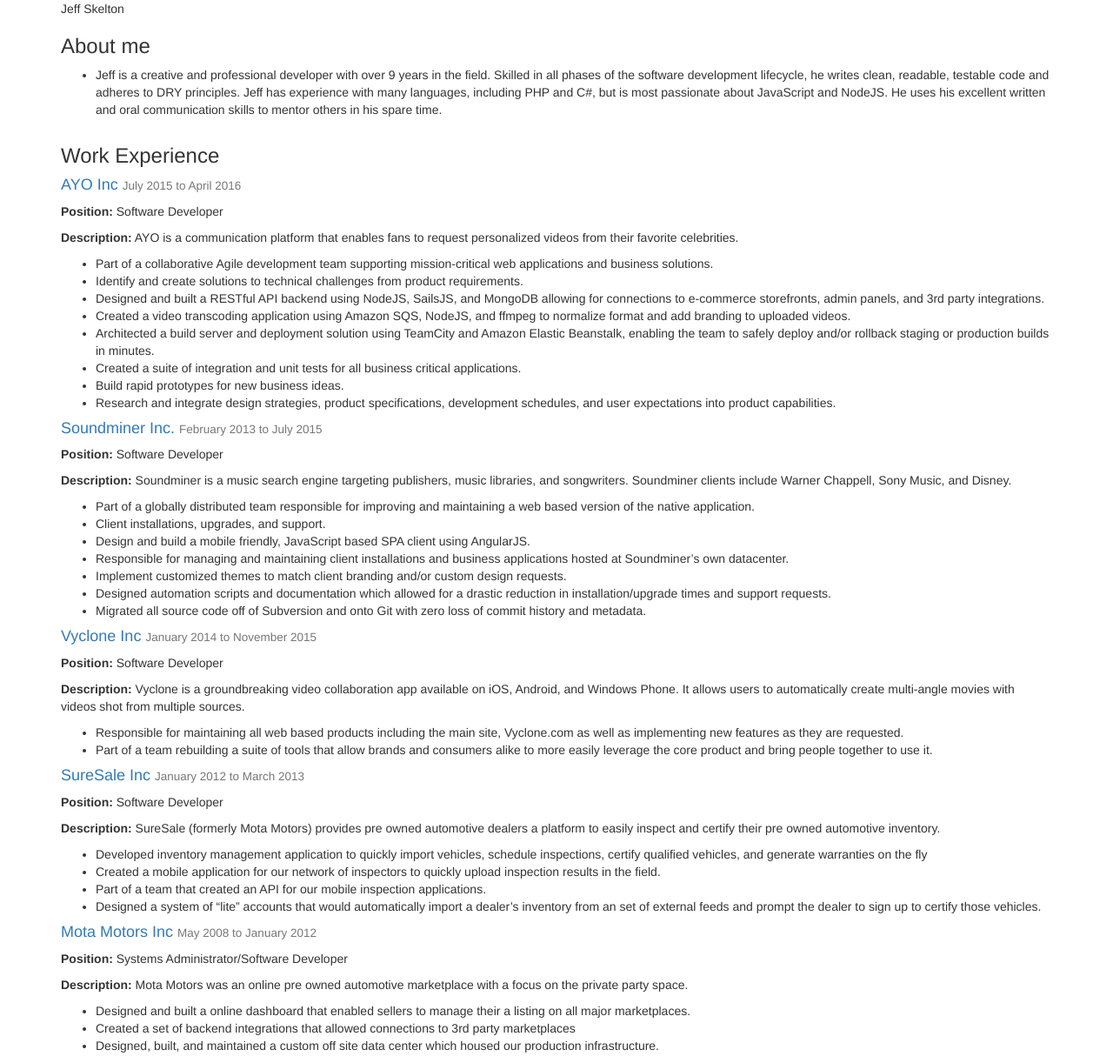
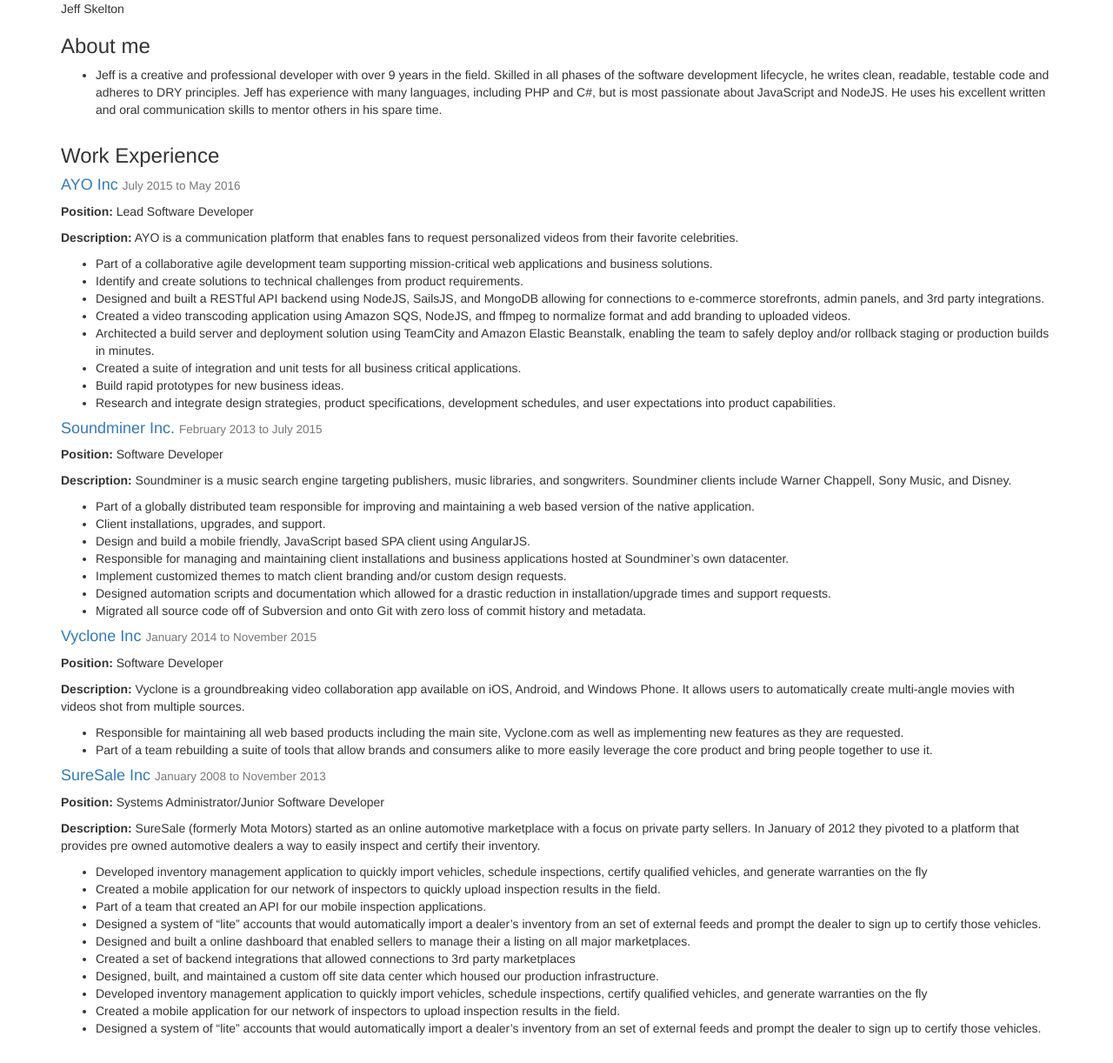
Before and after one commit to jeffskelton3/jeffskelton3.github.io, a Jekyll site: the page built from about.html, in a window 1280 px wide. Shown: the whole page at 87% size. Built offline with Jekyll 4.4.1, drawn with Linux system fonts in a browser that asks for light colours; some of the changed lines change nothing that is shown.

Commit message:
Condense some skills down for more readability and conciseness. Combine Mota/SureSale work experience into one since they were the same company.

```diff
--- a/_data/resume.json
+++ b/_data/resume.json
@@ -35,13 +35,13 @@
   "work": [
     {
       "company": "AYO Inc",
-      "position": "Software Developer",
+      "position": "Lead Software Developer",
       "website": "https://ayo.co",
       "startDate": "2015-07-01",
-      "endDate": "2016-04-01",
+      "endDate": "2016-05-01",
       "summary": "AYO is a communication platform that enables fans to request personalized videos from their favorite celebrities.",
       "highlights": [
-        "Part of a collaborative Agile development team supporting mission-critical web applications and business solutions.",
+        "Part of a collaborative agile development team supporting mission-critical web applications and business solutions.",
         "Identify and create solutions to technical challenges from product requirements.",
         "Designed and built a RESTful API backend using NodeJS, SailsJS, and MongoDB allowing for connections to e-commerce storefronts, admin panels, and 3rd party integrations.",
         "Created a video transcoding application using Amazon SQS, NodeJS, and ffmpeg to normalize format and add branding to uploaded videos.",
@@ -83,27 +83,21 @@
     {
       "company": "SureSale Inc",
       "website": "https://www.suresale.com/",
-      "position": "Software Developer",
-      "startDate": "2012-01-01",
-      "endDate": "2013-03-01",
-      "summary": "SureSale (formerly Mota Motors) provides pre owned automotive dealers a platform to easily inspect and certify their pre owned automotive inventory.",
+      "position": "Systems Administrator/Junior Software Developer",
+      "startDate": "2008-01-01",
+      "endDate": "2013-11-01",
+      "summary": "SureSale (formerly Mota Motors) started as an online automotive marketplace with a focus on private party sellers. In January of 2012 they pivoted to a platform that provides pre owned automotive dealers a way to easily inspect and certify their inventory.",
       "highlights": [
         "Developed inventory management application to quickly import vehicles, schedule inspections, certify qualified vehicles, and generate warranties on the fly",
         "Created a mobile application for our network of inspectors to quickly upload inspection results in the field.",
         "Part of a team that created an API for our mobile inspection applications.",
-        "Designed a system of “lite” accounts that would automatically import a dealer’s inventory from an set of external feeds and prompt the dealer to sign up to certify those vehicles."
-      ]
-    },
-    {
-      "company": "Mota Motors Inc",
-      "position": "Systems Administrator/Software Developer",
-      "startDate": "2008-05-01",
-      "endDate": "2012-01-01",
-      "summary": "Mota Motors was an online pre owned automotive marketplace with a focus on the private party space.",
-      "highlights": [
+        "Designed a system of “lite” accounts that would automatically import a dealer’s inventory from an set of external feeds and prompt the dealer to sign up to certify those vehicles.",
         "Designed and built a online dashboard that enabled sellers to manage their a listing on all major marketplaces.",
         "Created a set of backend integrations that allowed connections to 3rd party marketplaces",
-        "Designed, built, and maintained a custom off site data center which housed our production infrastructure."
+        "Designed, built, and maintained a custom off site data center which housed our production infrastructure.",
+        "Developed inventory management application to quickly import vehicles, schedule inspections, certify qualified vehicles, and generate warranties on the fly",
+        "Created a mobile application for our network of inspectors to upload inspection results in the field.",
+        "Designed a system of “lite” accounts that would automatically import a dealer’s inventory from an set of external feeds and prompt the dealer to sign up to certify those vehicles."
       ]
     }
   ],
@@ -116,80 +110,27 @@
       "name": "Web Development",
       "level": "Master",
       "keywords": [
+        "NodeJS",
         "JavaScript",
         "HTML5",
         "CSS3",
-        "Sass/LESS",
-        "Bootstrap"
-      ]
-    },
-    {
-      "name": "JavaScript",
-      "level": "Master",
-      "keywords": [
-        "NodeJS",
         "AngularJS",
         "NPM",
-        "Gulp",
-        "Grunt",
         "Express",
-        "AdonisJS",
-        "HapiJS",
-        "Yeoman",
         "jQuery",
         "ES2015",
-        "MooTools",
-        "TypeScript",
-        "EmberJS",
-        "Babel",
-        "ReactJS"
-      ]
-    },
-    {
-      "name": "Source Control",
-      "level" : "Master",
-      "keywords" : [
         "Git",
-        "Github",
-        "BitBucket",
-        "Subversion",
-        "Perforce"
-      ]
-    },
-    {
-      "name": "Interpreted Languages",
-      "level": "Intermediate",
-      "keywords": [
+        "Docker",
+        "Unix",
+        "Linux",
+        "PHP",
         "Python",
-        "Django",
-        "PHP",
-        "Laravel",
-        "Symphony",
-        "Elixr",
-        "Phoenix",
         "Ruby",
-        "Ruby On Rails"
-      ]
-    },
-    {
-      "name": "Compiled Languages",
-      "level": "Intermediate",
-      "keywords": [
         "C#",
-        "Rust",
-        "Java",
-        "Swift"
-      ]
-    },
-    {
-      "name": "DevOps",
-      "level": "Advanced",
-      "keywords": [
-        "Docker",
-        "TeamCity",
-        "Chef",
-        "Puppet",
-        "Vagrant"
+        ".NET",
+        "MVC",
+        "Apache",
+        "LAMP"
       ]
     },
     {
@@ -198,12 +139,8 @@
       "keywords": [
         "MongoDB",
         "MySQL",
-        "CouchDB",
         "MariaDB",
-        "SQL Server",
-        "Waterline",
-        "Mongoose",
-        "ORM"
+        "SQL Server"
       ]
     },
     {
@@ -211,38 +148,18 @@
       "level": "Advanced",
       "keywords": [
         "Amazon Web Services",
-        "EC2",
-        "S3",
-        "Elastic Beanstalk",
-        "SQS",
         "CloudFront",
-        "ElastiCache",
         "Heroku"
       ]
     },
     {
-      "name": "Systems Administration",
-      "level": "Advanced",
+      "name": "Media",
+      "level": "Intermediate",
       "keywords": [
-        "Apache",
-        "NGINX",
-        "Unix",
-        "CentOS",
-        "Ubuntu",
-        "Fedora",
-        "Red Hat",
-        "DNS",
-        "Terminal"
-      ]
-    },
-    {
-      "name" : "Project Management",
-      "level" : "Intermediate",
-      "keywords" : [
-        "Agile",
-        "SCRUM",
-        "Trello",
-        "SOW"
+        "Streaming",
+        "Video",
+        "Audio",
+        "ffmpeg"
       ]
     }
   ],
```
